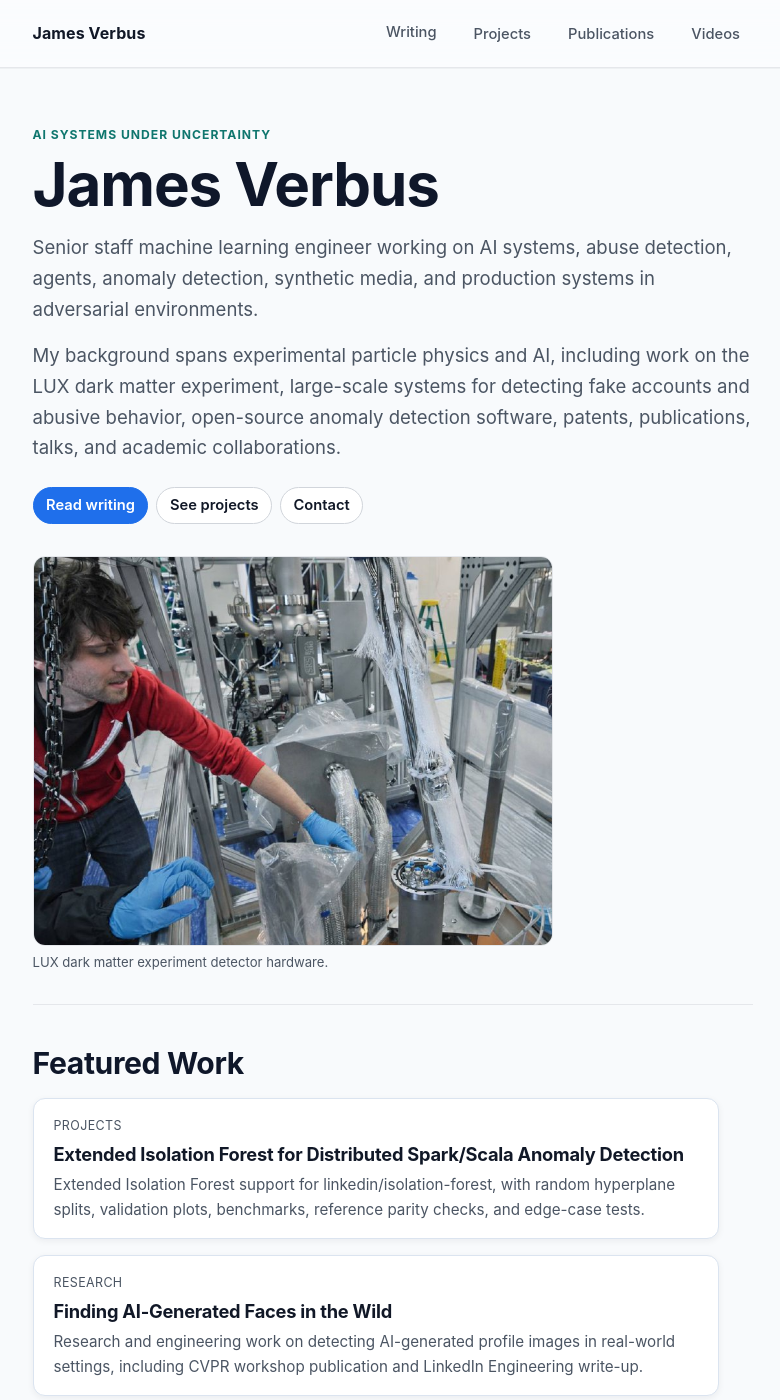
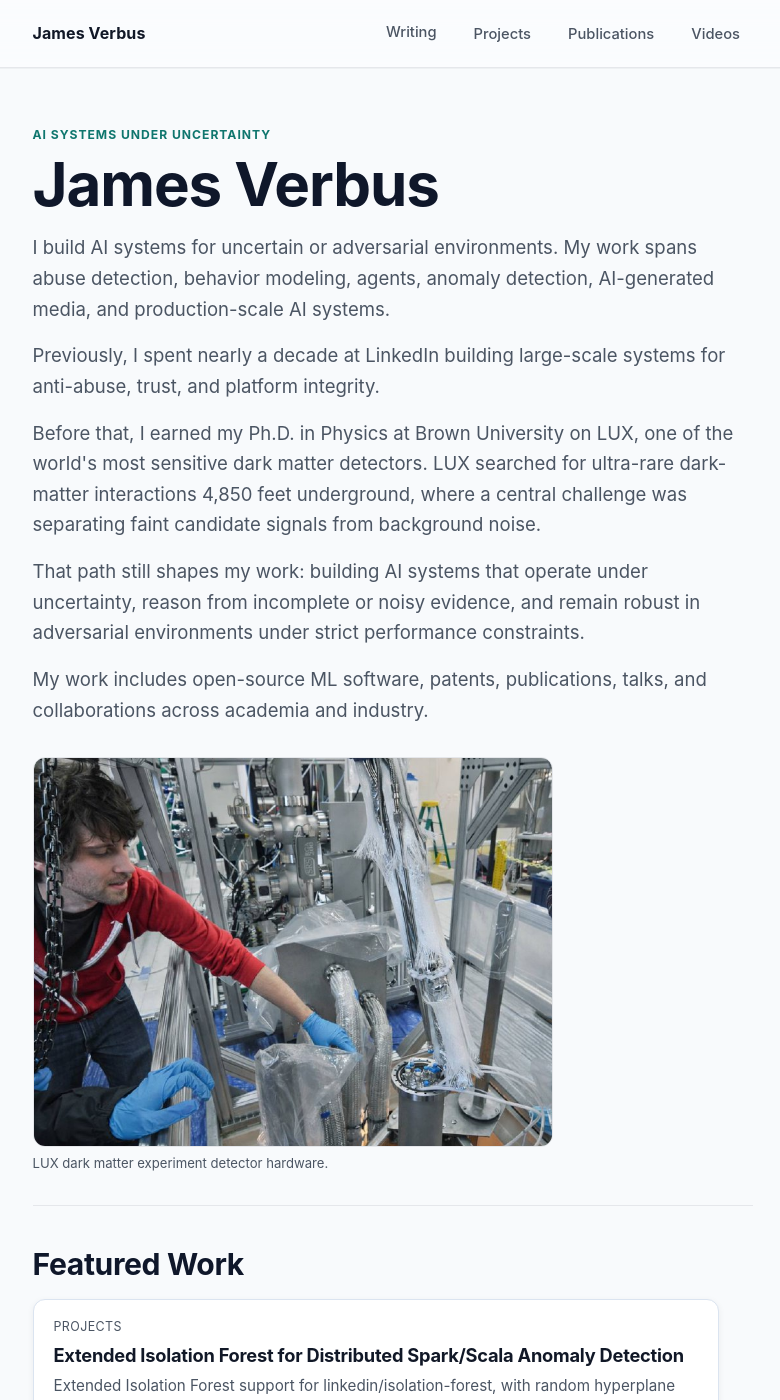
Before and after one commit to jverbus/jverbus.github.io, a Jekyll site: the page built from index.md, in a window 1280 px wide and 1400 px high. Shown: the whole window, without its empty margins (240-1020 px from the left). Built offline with Jekyll 4.4.1, drawn with Linux system fonts in a browser that asks for light colours.

Commit message:
Update homepage hero copy

```diff
--- a/assets/css/modern.css
+++ b/assets/css/modern.css
@@ -551,52 +551,6 @@ video {
   color: var(--text-muted);
   font-size: 0.82rem;
   line-height: 1.35;
-}
-
-.home-actions {
-  display: flex;
-  flex-wrap: wrap;
-  gap: var(--space-2);
-  margin-top: var(--space-6);
-}
-
-.button-primary,
-.button-secondary {
-  display: inline-flex;
-  align-items: center;
-  justify-content: center;
-  min-height: 2.35rem;
-  border-radius: 999px;
-  padding: 0.42rem 0.78rem;
-  font-size: 0.92rem;
-  font-weight: 620;
-  line-height: 1.2;
-  text-decoration: none;
-}
-
-.button-primary {
-  color: #fff;
-  background: var(--accent);
-  border: 1px solid var(--accent);
-}
-
-.button-primary:hover {
-  color: #fff;
-  background: var(--accent-hover);
-  border-color: var(--accent-hover);
-  text-decoration: none;
-}
-
-.button-secondary {
-  color: var(--text);
-  background: var(--surface);
-  border: 1px solid var(--border-strong);
-}
-
-.button-secondary:hover {
-  color: var(--text);
-  background: var(--surface-muted);
-  text-decoration: none;
 }
 
 .home-section {
--- a/index.md
+++ b/index.md
@@ -1,7 +1,7 @@
 ---
 layout: page
 title: Home
-description: "Writing on AI/ML systems, agents, behavior modeling, and production systems in adversarial and uncertain environments."
+description: "AI systems for uncertain or adversarial environments, spanning abuse detection, behavior modeling, agents, anomaly detection, AI-generated media, and production-scale AI."
 og_image: "/assets/images/social/2016-08-18-calibrating-the-lux-dark-matter-experiment-1200x630.jpg"
 og_image_alt: "James Verbus with the LUX dark matter experiment"
 og_image_width: 1200
@@ -14,13 +14,11 @@ hide_title: true
   <div class="home-hero-copy">
     <p class="eyebrow">AI systems under uncertainty</p>
     <h1>James Verbus</h1>
-    <p class="home-lede">Senior staff machine learning engineer working on AI systems, abuse detection, agents, anomaly detection, synthetic media, and production systems in adversarial environments.</p>
-    <p class="home-lede">My background spans experimental particle physics and AI, including work on the LUX dark matter experiment, large-scale systems for detecting fake accounts and abusive behavior, open-source anomaly detection software, patents, publications, talks, and academic collaborations.</p>
-    <div class="home-actions" aria-label="Primary actions">
-      <a class="button-primary" href="{{ '/posts/' | relative_url }}">Read writing</a>
-      <a class="button-secondary" href="{{ '/open-source/' | relative_url }}">See projects</a>
-      <a class="button-secondary" href="#contact">Contact</a>
-    </div>
+    <p class="home-lede">I build AI systems for uncertain or adversarial environments. My work spans abuse detection, behavior modeling, agents, anomaly detection, AI-generated media, and production-scale AI systems.</p>
+    <p class="home-lede">Previously, I spent nearly a decade at LinkedIn building large-scale systems for anti-abuse, trust, and platform integrity.</p>
+    <p class="home-lede">Before that, I earned my Ph.D. in Physics at Brown University on LUX, one of the world's most sensitive dark matter detectors. LUX searched for ultra-rare dark-matter interactions 4,850 feet underground, where a central challenge was separating faint candidate signals from background noise.</p>
+    <p class="home-lede">That path still shapes my work: building AI systems that operate under uncertainty, reason from incomplete or noisy evidence, and remain robust in adversarial environments under strict performance constraints.</p>
+    <p class="home-lede">My work includes open-source ML software, patents, publications, talks, and collaborations across academia and industry.</p>
   </div>
   <figure class="home-hero-photo">
     <img src="{{ '/assets/images/jverbus_lux_detector.jpg' | relative_url }}" alt="James Verbus working on the LUX dark matter detector" width="800" height="800" loading="eager" decoding="async">
```
